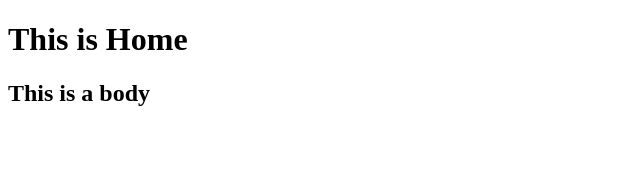
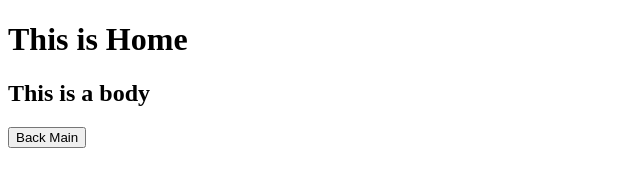
Before and after one commit to monleden/DemoAzure, a plain HTML site: page home.html in a window 1280 px wide. Shown: the whole page, without its empty margins (0-640 px from the left). Drawn offline with Linux system fonts and the light colour scheme.

Commit message:
adas
Signed-off-by: monleden <ngocthien511995@gmail.com>

```diff
--- a/home.html
+++ b/home.html
@@ -8,6 +8,12 @@
 <h1>This is Home </h1>
 <h2> This is a body </h2>
 
+<a href="index.html">
+	<Button> Back Main </Button>
+</a>
+
+
+
 
 </body>
 </html>
```
Also changed, not shown: index.html (+1 -0 lines).
